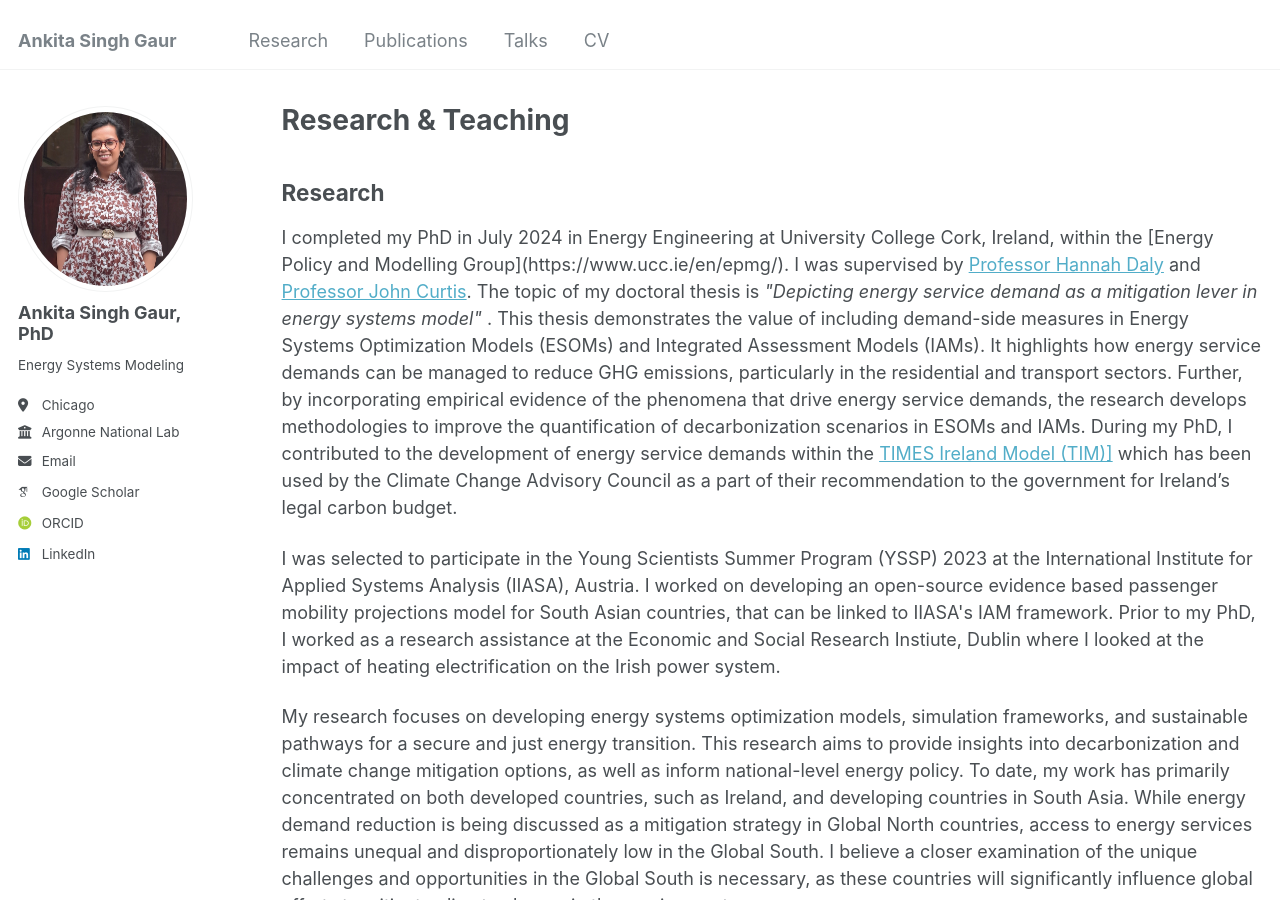
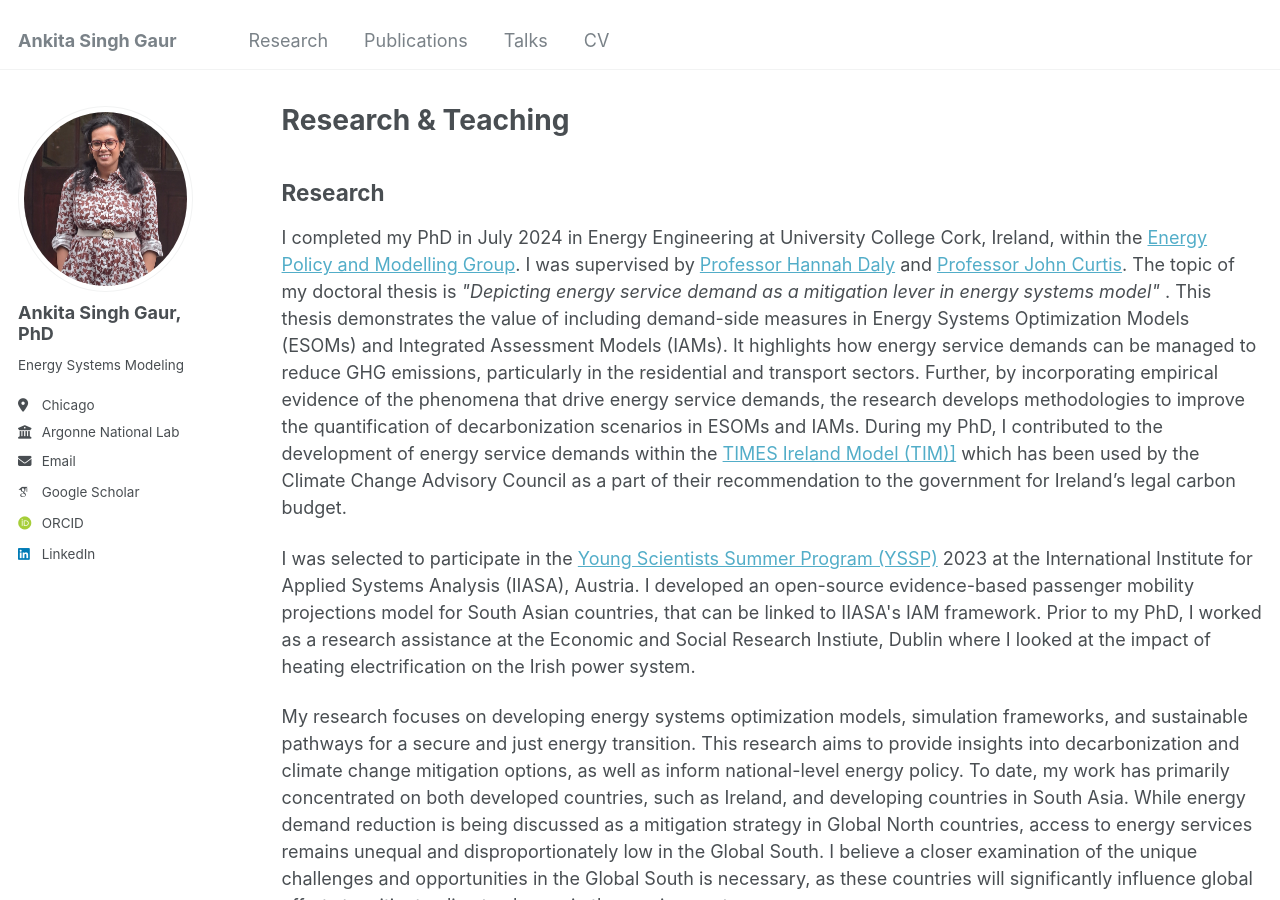
Before and after one commit to ankitagaur93/ankitagaur93.github.io, a Jekyll site: the page built from _pages/teaching.html, in a window 1280 px wide and 900 px high. Built offline with Jekyll 4.4.1, drawn with Linux system fonts in a browser that asks for light colours; some web fonts are replaced.

Commit message:
Update teaching.html

```diff
--- a/_pages/teaching.html
+++ b/_pages/teaching.html
@@ -8,7 +8,7 @@ author_profile: true
   Research
 </h2>
 <p>
-I completed my PhD in July 2024 in Energy Engineering at University College Cork, Ireland, within the [Energy Policy and Modelling Group](https://www.ucc.ie/en/epmg/).
+I completed my PhD in July 2024 in Energy Engineering at University College Cork, Ireland, within the <a href="https://www.ucc.ie/en/epmg/">Energy Policy and Modelling Group</a>.
 I was supervised by <a href="https://research.ucc.ie/profiles/D021/h.daly@ucc.ie">Professor Hannah Daly</a> and <a href="https://www.esri.ie/people/john-curtis">Professor John Curtis</a>.
 The topic of my doctoral thesis is <i>"Depicting energy service demand as a mitigation lever in energy systems model" </i>.
 This thesis demonstrates the value of including demand-side measures in Energy Systems Optimization Models (ESOMs) and Integrated Assessment Models (IAMs).
@@ -18,8 +18,8 @@ During my PhD, I contributed to the development of energy service demands within
 which has been used by the Climate Change Advisory Council as a part of their recommendation to the government for Ireland’s legal carbon budget. </p>
 
 <p>
-  I was selected to participate in the Young Scientists Summer Program (YSSP) 2023 at the International Institute for Applied Systems Analysis (IIASA), Austria.
-  I worked on developing an open-source evidence based passenger mobility projections model for South Asian countries, that can be linked to IIASA's IAM framework.
+  I was selected to participate in the <a href="https://iiasa.ac.at/early-career/yssp">Young Scientists Summer Program (YSSP)</a> 2023 at the International Institute for Applied Systems Analysis (IIASA), Austria.
+  I developed an open-source evidence-based passenger mobility projections model for South Asian countries, that can be linked to IIASA's IAM framework.
   Prior to my PhD, I worked as a research assistance at the Economic and Social Research Instiute, Dublin where I looked at the impact of heating electrification on the Irish power system.
 </p>
 <p>
```
